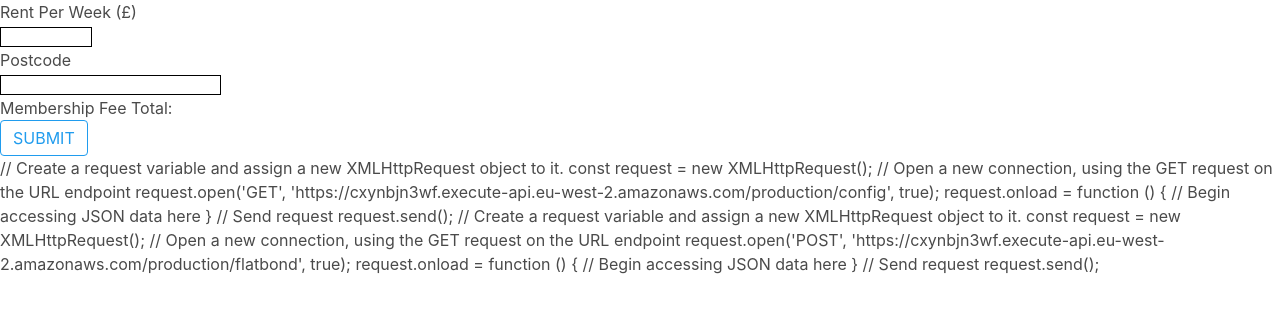
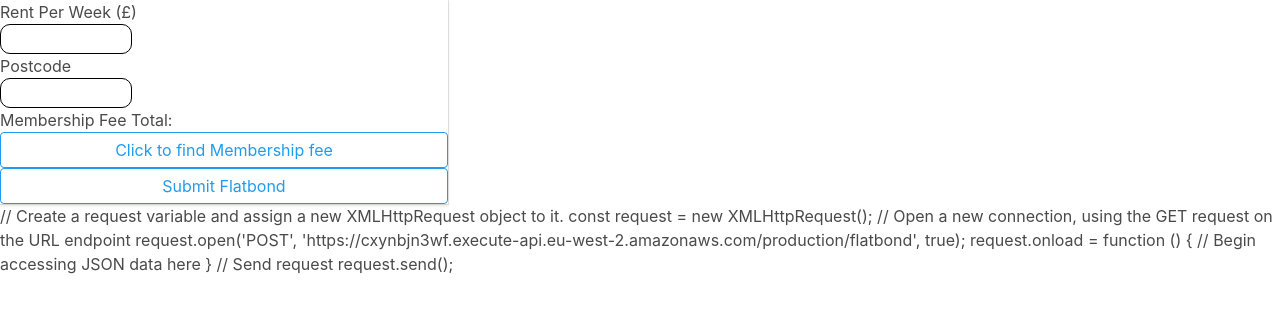
Before and after one commit to maxcramer/FlatFairCodeTest, a plain HTML site: page index.html in a window 1280 px wide. Drawn offline with nearby package versions, Linux system fonts and the light colour scheme; no server answers.

Commit message:
called api, recieving Fixed_Membership_Fee & Fixed_Membership_Fee_ammount

```diff
--- a/css/master.css
+++ b/css/master.css
@@ -1,7 +1,19 @@
 input {
   border: 1px black solid;
+  border-radius: 10px;
+  height: 30px;
+  width: 132px;
+  font-size: 15px;
 }
 
 button {
   border: 1px black solid;
 }
+
+.card {
+  width: 35%;
+  height: 50%;
+  display: flex;
+  flex-direction: column;
+  align-items: stretch;
+}
--- a/index.html
+++ b/index.html
@@ -8,7 +8,7 @@
     <title>Single Page App FlatFair</title>
   </head>
   <body>
-    <div id="app">
+    <div id="app" class="card">
       <form class="form" action="index.html" method="post">
         <h2>Rent Per Week (£)</h2>
         <input type="number" min="25" max="2000" id="foo" value="" required="true" >
@@ -17,16 +17,32 @@
         <h2>Membership Fee Total:</h2>
         <h3 id="result"></h3>
       </form>
-      <button class="button is-info is-outlined" onclick="getValue()" type="button" name="button">SUBMIT</button>
-
+      <button class="button is-info is-outlined" onclick="getValue()" type="button" name="button">Click to find Membership fee</button>
+      <button class="button is-info is-outlined" type="button" name="button">Submit Flatbond</button>
     </div>
     <script>
+    // Create a request variable and assign a new XMLHttpRequest object to it.
+    const request = new XMLHttpRequest();
+    // Open a new connection, using the GET request on the URL endpoint
+    request.open('GET', 'https://cxynbjn3wf.execute-api.eu-west-2.amazonaws.com/production/config', true);
+    request.onload = function () {
+      // Begin accessing JSON data here
+      var data = JSON.parse(this.response);
+      console.log(data);
+    }
+    // Send request
+    request.send();
+
+
     function getValue() {
       const y = document.getElementById('result');
       const x = parseInt(document.getElementById('foo').value); // parseInt = INTERGER!
       const z = (x / 100) * 20 + x;
+      // if(y = '£' + NaN) {
+      //   return(y.innerHTML = 'Please enter rent per week');
+      // }
       if(x <= 120) {
-        return(y.innerHTML = '£' + 144);
+        return(y.innerHTML = '£' + 144); // If x is 120 or below will dislplay 144 value as lowest possible membership price
       } else {
         (x / 100) * 20 + x
       }
@@ -45,19 +61,21 @@
     // }
 
 
+
     </script>
   </body>
 </html>
 
-// Create a request variable and assign a new XMLHttpRequest object to it.
-const request = new XMLHttpRequest();
-// Open a new connection, using the GET request on the URL endpoint
-request.open('GET', 'https://cxynbjn3wf.execute-api.eu-west-2.amazonaws.com/production/config', true);
-request.onload = function () {
-  // Begin accessing JSON data here
-}
-// Send request
-request.send();
+
+
+
+
+
+
+
+
+
+
 
 // Create a request variable and assign a new XMLHttpRequest object to it.
 const request = new XMLHttpRequest();
```
